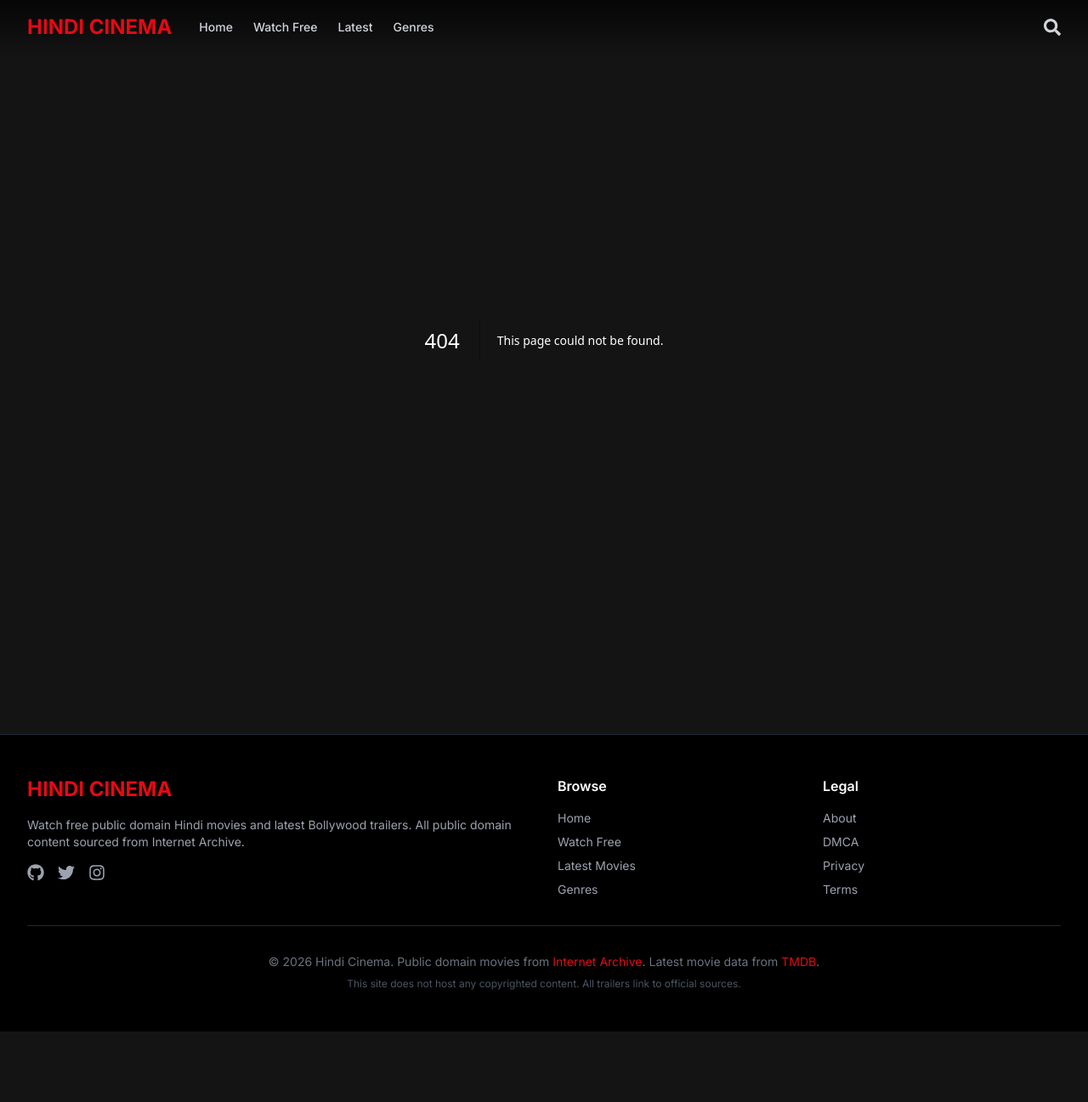
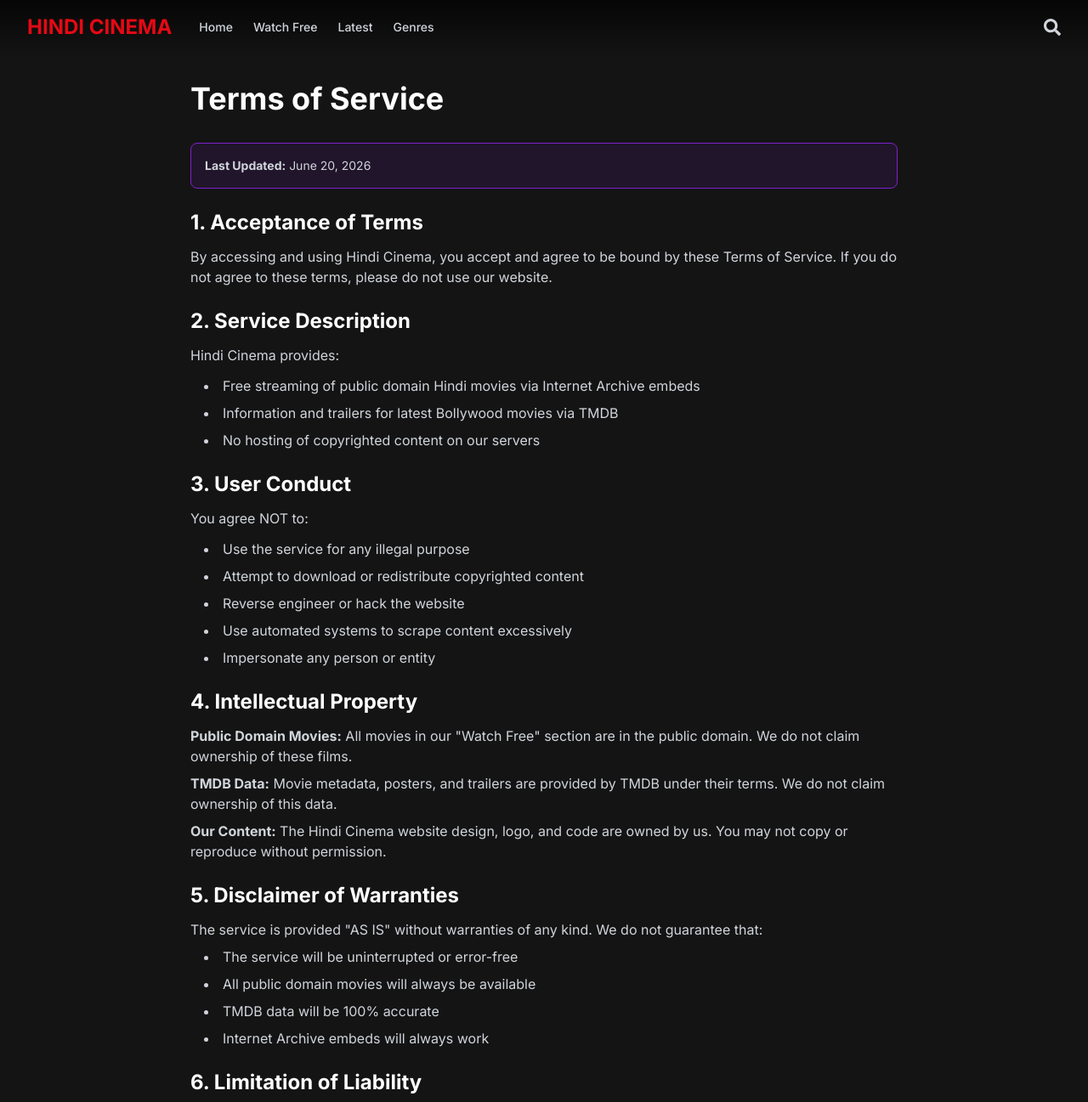
Before and after one commit to aashumalik784/Hindi_Cinema, a Next.js app: page /terms in a window 1280 px wide. Before the commit this address had no page. Shown: the top 1297 px of the page at 85% size. Before the commit the page ends 1214 px from the top, so only its background shows below. Built offline with nearby package versions, Linux system fonts and the light colour scheme.

Commit message:
Add terms of service page

```diff
--- /dev/null
+++ b/src/app/terms/page.js
@@ -0,0 +1,122 @@
+export default function TermsPage() {
+  return (
+    <div className="pt-24 pb-12">
+      <div className="max-w-4xl mx-auto px-4 sm:px-6 lg:px-8">
+        <h1 className="text-white text-3xl md:text-4xl font-bold mb-8">
+          Terms of Service
+        </h1>
+
+        <div className="space-y-6 text-gray-300">
+          <div className="bg-purple-900/20 border border-purple-700 rounded-lg p-4">
+            <p className="text-sm">
+              <strong>Last Updated:</strong> June 20, 2026
+            </p>
+          </div>
+
+          <div>
+            <h2 className="text-white text-2xl font-bold mb-3">1. Acceptance of Terms</h2>
+            <p>
+              By accessing and using Hindi Cinema, you accept and agree to be bound by these Terms of Service.
+              If you do not agree to these terms, please do not use our website.
+            </p>
+          </div>
+
+          <div>
+            <h2 className="text-white text-2xl font-bold mb-3">2. Service Description</h2>
+            <p className="mb-3">
+              Hindi Cinema provides:
+            </p>
+            <ul className="list-disc list-inside space-y-2 ml-4">
+              <li>Free streaming of public domain Hindi movies via Internet Archive embeds</li>
+              <li>Information and trailers for latest Bollywood movies via TMDB</li>
+              <li>No hosting of copyrighted content on our servers</li>
+            </ul>
+          </div>
+
+          <div>
+            <h2 className="text-white text-2xl font-bold mb-3">3. User Conduct</h2>
+            <p className="mb-3">You agree NOT to:</p>
+            <ul className="list-disc list-inside space-y-2 ml-4">
+              <li>Use the service for any illegal purpose</li>
+              <li>Attempt to download or redistribute copyrighted content</li>
+              <li>Reverse engineer or hack the website</li>
+              <li>Use automated systems to scrape content excessively</li>
+              <li>Impersonate any person or entity</li>
+            </ul>
+          </div>
+
+          <div>
+            <h2 className="text-white text-2xl font-bold mb-3">4. Intellectual Property</h2>
+            <p>
+              <strong>Public Domain Movies:</strong> All movies in our "Watch Free" section are in the public domain.
+              We do not claim ownership of these films.
+            </p>
+            <p className="mt-2">
+              <strong>TMDB Data:</strong> Movie metadata, posters, and trailers are provided by TMDB under their terms.
+              We do not claim ownership of this data.
+            </p>
+            <p className="mt-2">
+              <strong>Our Content:</strong> The Hindi Cinema website design, logo, and code are owned by us.
+              You may not copy or reproduce without permission.
+            </p>
+          </div>
+
+          <div>
+            <h2 className="text-white text-2xl font-bold mb-3">5. Disclaimer of Warranties</h2>
+            <p>
+              The service is provided "AS IS" without warranties of any kind. We do not guarantee that:
+            </p>
+            <ul className="list-disc list-inside space-y-2 ml-4 mt-2">
+              <li>The service will be uninterrupted or error-free</li>
+              <li>All public domain movies will always be available</li>
+              <li>TMDB data will be 100% accurate</li>
+              <li>Internet Archive embeds will always work</li>
+            </ul>
+          </div>
+
+          <div>
+            <h2 className="text-white text-2xl font-bold mb-3">6. Limitation of Liability</h2>
+            <p>
+              Hindi Cinema shall not be liable for any indirect, incidental, special, or consequential damages
+              arising from your use of the service. We link to third-party content and are not responsible for
+              their availability or accuracy.
+            </p>
+          </div>
+
+          <div>
+            <h2 className="text-white text-2xl font-bold mb-3">7. Third-Party Links</h2>
+            <p>
+              Our website contains links to Internet Archive, TMDB, and YouTube. We are not responsible for the
+              content, privacy policies, or practices of these third-party sites.
+            </p>
+          </div>
+
+          <div>
+            <h2 className="text-white text-2xl font-bold mb-3">8. Changes to Terms</h2>
+            <p>
+              We reserve the right to modify these terms at any time. Changes will be effective immediately upon
+              posting. Your continued use of the service constitutes acceptance of modified terms.
+            </p>
+          </div>
+
+          <div>
+            <h2 className="text-white text-2xl font-bold mb-3">9. Contact</h2>
+            <p>
+              Questions about Terms of Service? Contact:{' '}
+              <span className="font-mono text-netflix-red">legal@hindicinema.vercel.app</span>
+            </p>
+          </div>
+
+          <div className="bg-red-900/20 border border-red-700 rounded-lg p-4">
+            <h3 className="text-red-500 font-bold mb-2">⚠️ Important</h3>
+            <p className="text-sm">
+              We do NOT host copyrighted content. All streams are from Internet Archive.
+              By using this site, you acknowledge that you understand this and will not hold us liable
+              for third-party content.
+            </p>
+          </div>
+        </div>
+      </div>
+    </div>
+  )
+}
```
